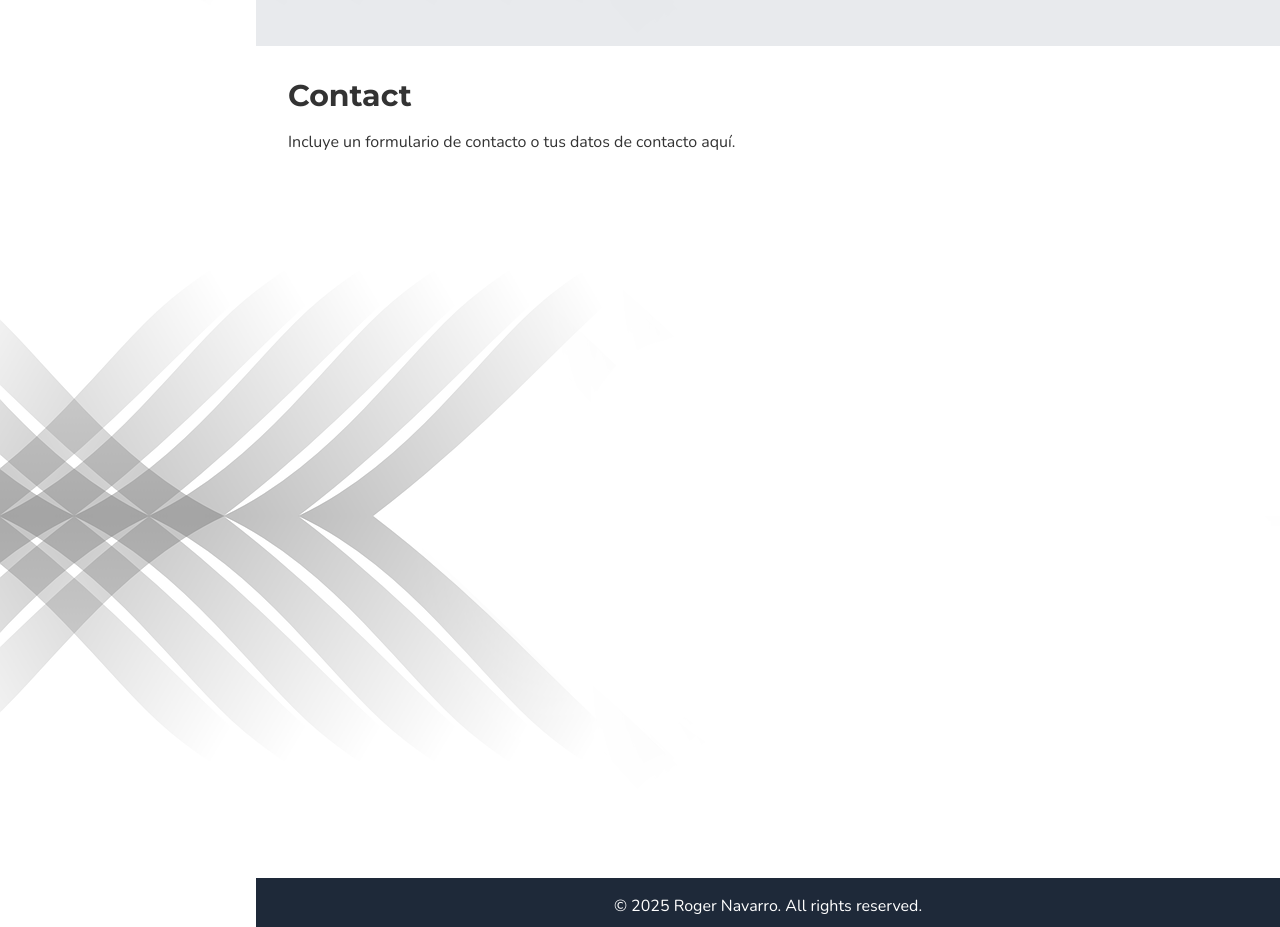
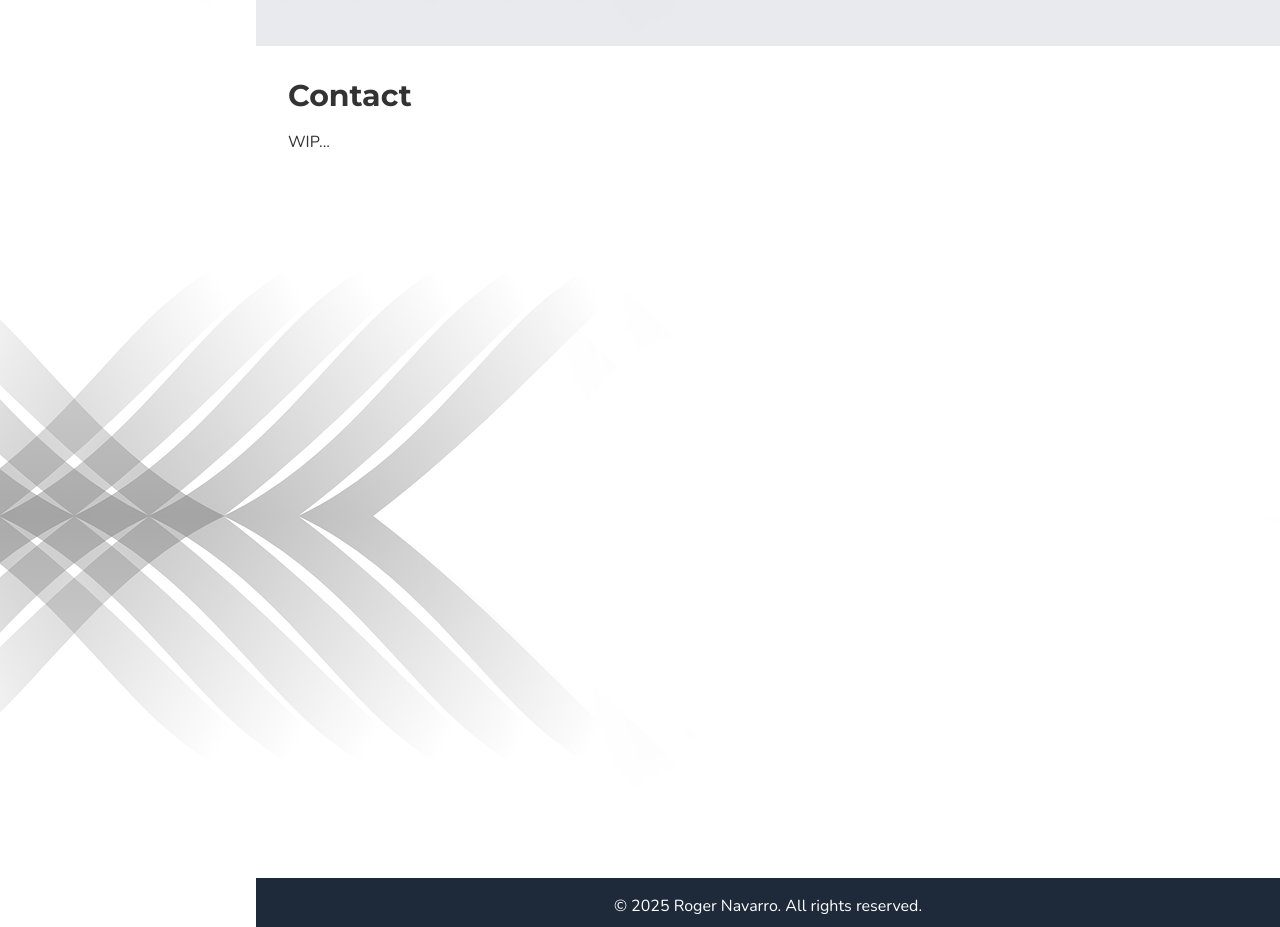
Before and after one commit to Roger486/roger-portfolio, a React (Vite) app: page / in a window 1280 px wide. Shown: the part 4020-4947 px from the top of the page. Built offline with nearby package versions, Linux system fonts and the light colour scheme.

Commit message:
chore: minor detail

```diff
--- a/src/features/contact/Contact.jsx
+++ b/src/features/contact/Contact.jsx
@@ -2,7 +2,7 @@ export default function Contact() {
   return (
     <section id="contact" className="min-h-screen p-8">
       <h2 className="text-3xl font-bold mb-4">Contact</h2>
-      <p>Incluye un formulario de contacto o tus datos de contacto aquí.</p>
+      <p>WIP...</p>
     </section>
   );
 }
```
